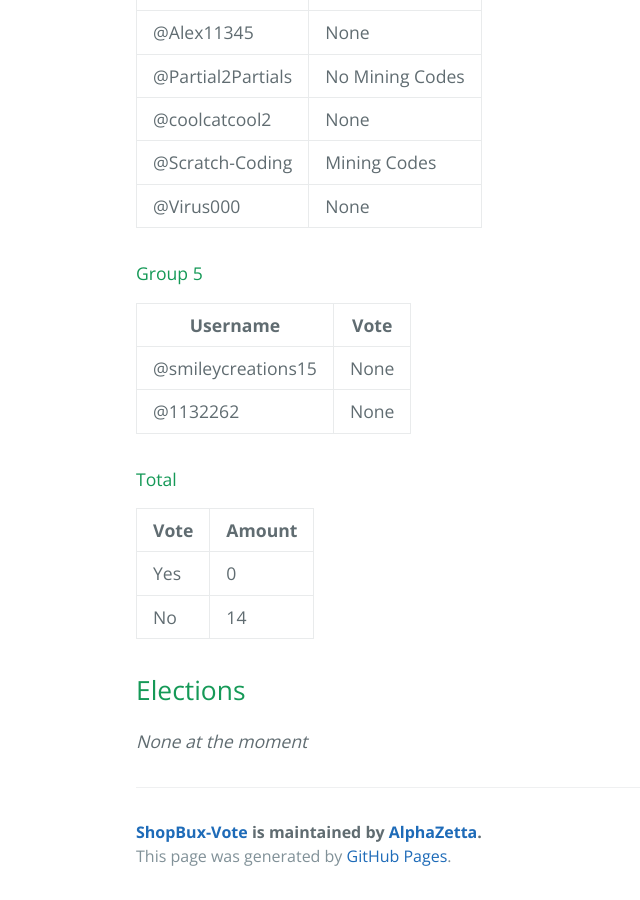
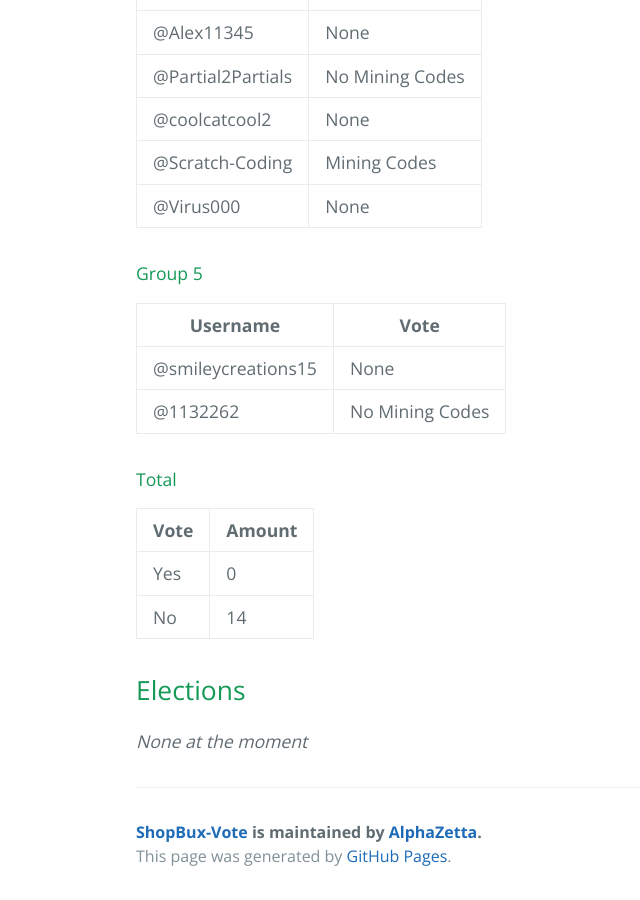
Before and after one commit to AlphaZetta/ShopBux-Vote, a Jekyll site: the page built from index.md, in a window 1280 px wide and 900 px high, scrolled down 3449 px. Shown: the whole window, without its empty margins (88-728 px from the left). Built offline with Jekyll 4.4.1, drawn with Linux system fonts in a browser that asks for light colours; the repository's description, which GitHub fills in, is left out; our own code applies the rules of GitHub Pages for plain Markdown files.

Commit message:
Update index.md

```diff
--- a/index.md
+++ b/index.md
@@ -117,7 +117,7 @@ Username | Vote
 Username | Vote
 -|-
 @smileycreations15 | None
-@1132262 | None
+@1132262 | No Mining Codes
 
 #### Total
 
```
